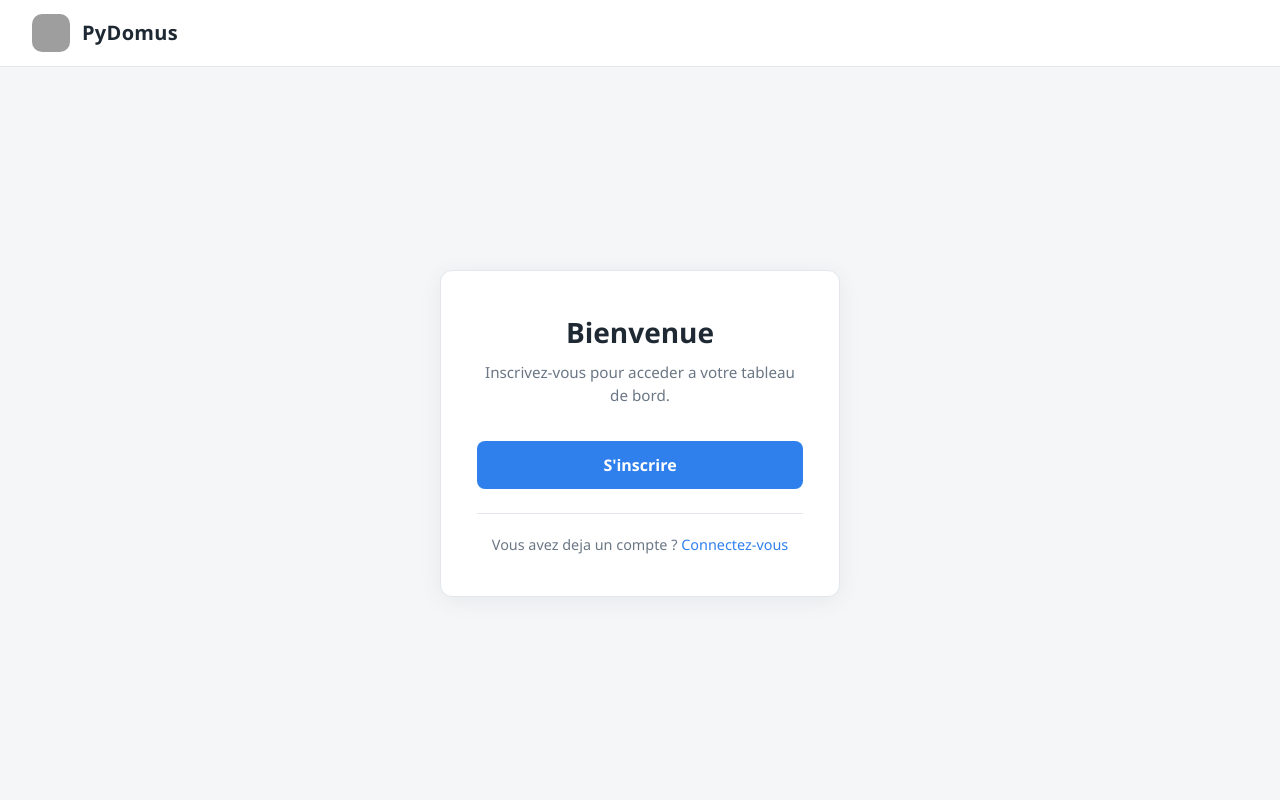
After one commit to nzziw/PyDomus, a Django app: page /account/register/ in a window 1280 px wide. The commit adds this page. Run offline with Django 5.2, Linux system fonts and the light colour scheme; grey boxes are pictures that could not be loaded.

Commit message:
add: initial register page without form

```diff
--- a/pydomus/account/templates/account/login.html
+++ b/pydomus/account/templates/account/login.html
@@ -23,7 +23,7 @@
                     {% endif %}
                     <button type="submit" class="login-button">Se connecter</button>
                 </form>
-                <p class="register-link">Vous n'avez pas de compte ? <a href="">Inscrivez-vous</a></p>
+                <p class="register-link">Vous n'avez pas de compte ? <a href="{% url 'account:register' %}">Inscrivez-vous</a></p>
             </div>
         </section>
     </main>
--- /dev/null
+++ b/pydomus/account/templates/account/register.html
@@ -0,0 +1,17 @@
+{% extends 'account/base_account.html' %}
+{% block content %}
+    <main class="page">
+        <section class="login-area" aria-labelledby="login-title">
+            <div class="login-card">
+                <h2 id="login-title">Bienvenue</h2>
+                <p class="intro">Inscrivez-vous pour acceder a votre tableau de bord.</p>
+                <form method="post" class="login-form">
+                    {% csrf_token %}
+
+                    <button type="submit" class="login-button">S'inscrire</button>
+                </form>
+                <p class="register-link">Vous avez deja un compte ? <a href="{% url 'account:login' %}">Connectez-vous</a></p>
+            </div>
+        </section>
+    </main>
+{% endblock %}
--- a/pydomus/account/urls.py
+++ b/pydomus/account/urls.py
@@ -6,4 +6,5 @@ app_name = "account"
 
 urlpatterns = [
     path("", views.login_view, name="login"),
+    path("register/", views.register_view, name="register"),
 ]
--- a/pydomus/account/views.py
+++ b/pydomus/account/views.py
@@ -21,3 +21,7 @@ def login_view(request):
         form = LoginForm()
 
     return render(request, "account/login.html", {"form": form})
+
+
+def register_view(request):
+    return render(request, "account/register.html")
```
